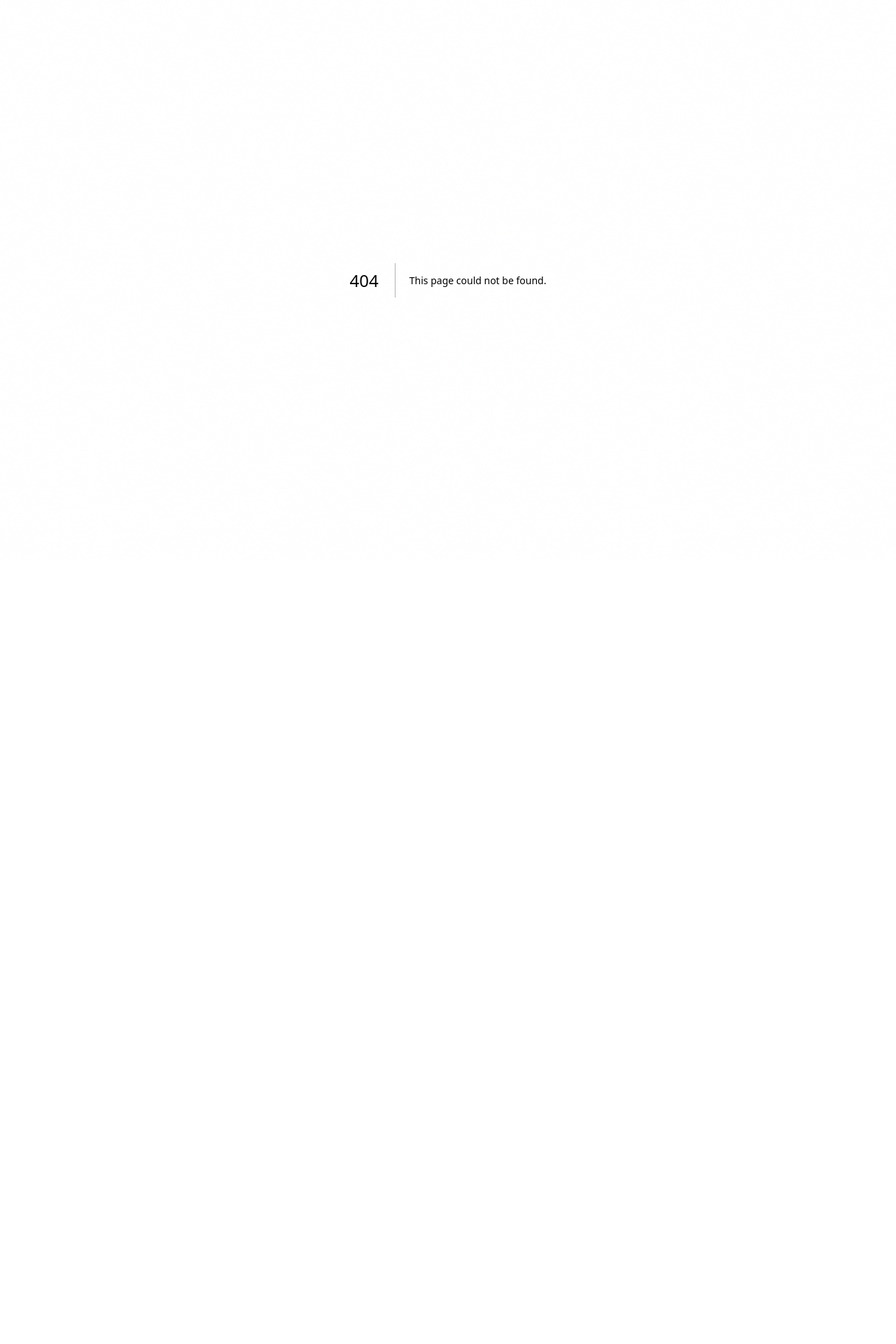
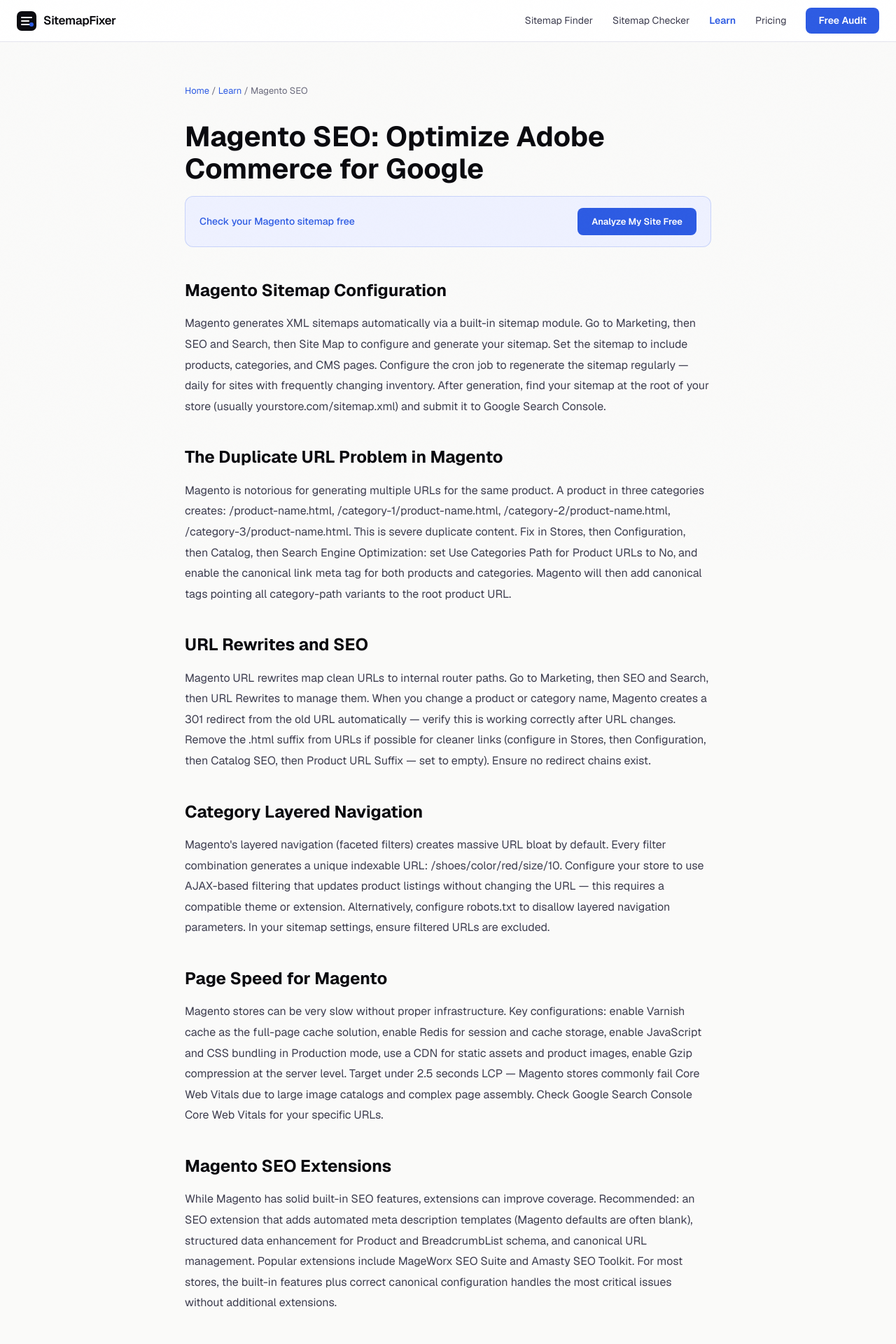
Before and after one commit to Watermelon-Coctail-Bar/sitemap-fixer, a Next.js app: page /learn/magento-seo in a window 1280 px wide. Before the commit this address had no page. Shown: the top 1920 px of the page at 70% size. Before the commit the page ends 800 px from the top, so only its background shows below. Built offline with nearby package versions, Linux system fonts and the light colour scheme.

Commit message:
Create page.tsx

```diff
--- /dev/null
+++ b/src/app/learn/magento-seo/page.tsx
@@ -0,0 +1,43 @@
+import type { Metadata } from 'next';
+export const metadata: Metadata = {
+  title: 'Magento SEO: Optimize Adobe Commerce for Google | SitemapFixer',
+  description: "Magento (Adobe Commerce) has powerful built-in SEO features but also common pitfalls. Here is how to configure sitemaps, handle duplicate URLs, and maximize organic traffic.",
+  alternates: { canonical: 'https://sitemapfixer.com/learn/magento-seo' },
+};
+const sections = [
+  { h: "Magento Sitemap Configuration", d: "Magento generates XML sitemaps automatically via a built-in sitemap module. Go to Marketing, then SEO and Search, then Site Map to configure and generate your sitemap. Set the sitemap to include products, categories, and CMS pages. Configure the cron job to regenerate the sitemap regularly — daily for sites with frequently changing inventory. After generation, find your sitemap at the root of your store (usually yourstore.com/sitemap.xml) and submit it to Google Search Console." },
+  { h: "The Duplicate URL Problem in Magento", d: "Magento is notorious for generating multiple URLs for the same product. A product in three categories creates: /product-name.html, /category-1/product-name.html, /category-2/product-name.html, /category-3/product-name.html. This is severe duplicate content. Fix in Stores, then Configuration, then Catalog, then Search Engine Optimization: set Use Categories Path for Product URLs to No, and enable the canonical link meta tag for both products and categories. Magento will then add canonical tags pointing all category-path variants to the root product URL." },
+  { h: "URL Rewrites and SEO", d: "Magento URL rewrites map clean URLs to internal router paths. Go to Marketing, then SEO and Search, then URL Rewrites to manage them. When you change a product or category name, Magento creates a 301 redirect from the old URL automatically — verify this is working correctly after URL changes. Remove the .html suffix from URLs if possible for cleaner links (configure in Stores, then Configuration, then Catalog SEO, then Product URL Suffix — set to empty). Ensure no redirect chains exist." },
+  { h: "Category Layered Navigation", d: "Magento's layered navigation (faceted filters) creates massive URL bloat by default. Every filter combination generates a unique indexable URL: /shoes/color/red/size/10. Configure your store to use AJAX-based filtering that updates product listings without changing the URL — this requires a compatible theme or extension. Alternatively, configure robots.txt to disallow layered navigation parameters. In your sitemap settings, ensure filtered URLs are excluded." },
+  { h: "Page Speed for Magento", d: "Magento stores can be very slow without proper infrastructure. Key configurations: enable Varnish cache as the full-page cache solution, enable Redis for session and cache storage, enable JavaScript and CSS bundling in Production mode, use a CDN for static assets and product images, enable Gzip compression at the server level. Target under 2.5 seconds LCP — Magento stores commonly fail Core Web Vitals due to large image catalogs and complex page assembly. Check Google Search Console Core Web Vitals for your specific URLs." },
+  { h: "Magento SEO Extensions", d: "While Magento has solid built-in SEO features, extensions can improve coverage. Recommended: an SEO extension that adds automated meta description templates (Magento defaults are often blank), structured data enhancement for Product and BreadcrumbList schema, and canonical URL management. Popular extensions include MageWorx SEO Suite and Amasty SEO Toolkit. For most stores, the built-in features plus correct canonical configuration handles the most critical issues without additional extensions." },
+];
+export default function Page() {
+  return (
+    <div style={{ maxWidth: 800, margin: '0 auto', padding: '60px 24px' }}>
+      <nav style={{ fontSize: 13, color: '#6b6b7d', marginBottom: 32 }}>
+        <a href="/" style={{ color: '#2d5be3', textDecoration: 'none' }}>Home</a>{' / '}
+        <a href="/learn" style={{ color: '#2d5be3', textDecoration: 'none' }}>Learn</a>{' / '}
+        <span>Magento SEO</span>
+      </nav>
+      <h1 style={{ fontSize: 40, fontWeight: 700, color: '#0a0a0f', marginBottom: 16, lineHeight: 1.15 }}>Magento SEO: Optimize Adobe Commerce for Google</h1>
+      <div style={{ background: '#eef1ff', border: '1px solid rgba(45,91,227,0.2)', borderRadius: 12, padding: '16px 20px', marginBottom: 40, display: 'flex', alignItems: 'center', justifyContent: 'space-between', gap: 16 }}>
+        <span style={{ fontSize: 14, color: '#2d5be3', fontWeight: 500 }}>Check your Magento sitemap free</span>
+        <a href="/" style={{ background: '#2d5be3', color: 'white', padding: '10px 20px', borderRadius: 8, textDecoration: 'none', fontWeight: 600, fontSize: 13 }}>Analyze My Site Free</a>
+      </div>
+      <div style={{ fontSize: 16, color: '#3d3d4f', lineHeight: 1.85 }}>
+        {sections.map(({ h, d }) => (
+          <div key={h} style={{ marginBottom: 36 }}>
+            <h2 style={{ fontSize: 24, fontWeight: 700, color: '#0a0a0f', marginBottom: 10 }}>{h}</h2>
+            <p style={{ margin: 0 }}>{d}</p>
+          </div>
+        ))}
+      </div>
+      <div style={{ background: '#0a0a0f', borderRadius: 12, padding: '32px', textAlign: 'center', marginTop: 56 }}>
+        <div style={{ fontSize: 20, fontWeight: 700, color: 'white', marginBottom: 8 }}>Validate your Magento sitemap</div>
+        <div style={{ color: '#9999aa', marginBottom: 20, fontSize: 14 }}>Free — checks all product and category URLs</div>
+        <a href="/" style={{ background: 'white', color: '#0a0a0f', padding: '14px 28px', borderRadius: 8, textDecoration: 'none', fontWeight: 700 }}>Analyze My Site Free</a>
+      </div>
+    </div>
+  );
+}
```
